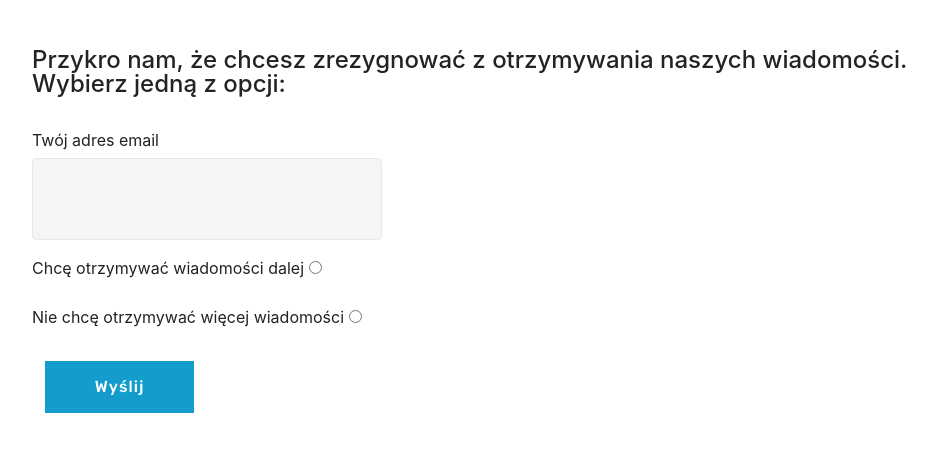
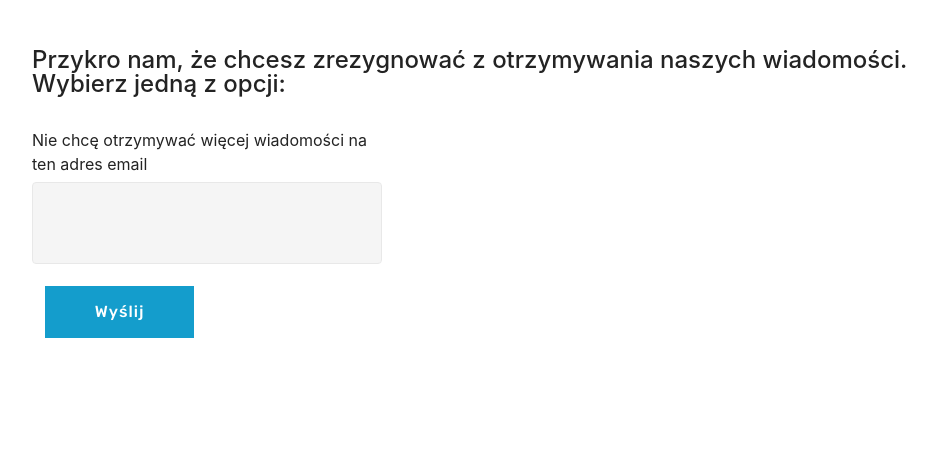
Before and after one commit to kris1pl/ClO2, a plain HTML site: page unsubscribe.html in a window 1280 px wide. Shown: the whole page, without its empty margins (53-990 px from the left). Drawn offline with Linux system fonts and the light colour scheme.

Commit message:
comment radio buttons

```diff
--- a/unsubscribe.html
+++ b/unsubscribe.html
@@ -40,13 +40,13 @@
           <div class="col-md-4 multi-horizontal center" data-for="email">
             <div class="form-group">
               <p>
-              <label class="form-control-label mbr-fonts-style display-" for="email-form1-1d">Twój adres email</label>
+              <label class="form-control-label mbr-fonts-style display-" for="email-form1-1d">Nie chcę otrzymywać więcej wiadomości na ten adres email</label>
               <input type="email" class="form-control" name="email" data-form-field="Email" required="" id="email-form1-1d">
               </p>
             </div>
           </div>
         </div>
-        <div class="row row-sm-offset">
+<!--         <div class="row row-sm-offset">
           <div class="col-md-4 multi-horizontal center" data-for="email">
             <div class="form-group">
               <p>
@@ -63,7 +63,7 @@
               </p>
             </div>
           </div>
-        </div>
+        </div> -->
         <p>
         <button class="btn btn-primary btn-form display-4" type="submit" onclick="window.location.href = 'http://https://practical-allen-16b5f2.netlify.com/';" >Wyślij</button>
         </p>
```
